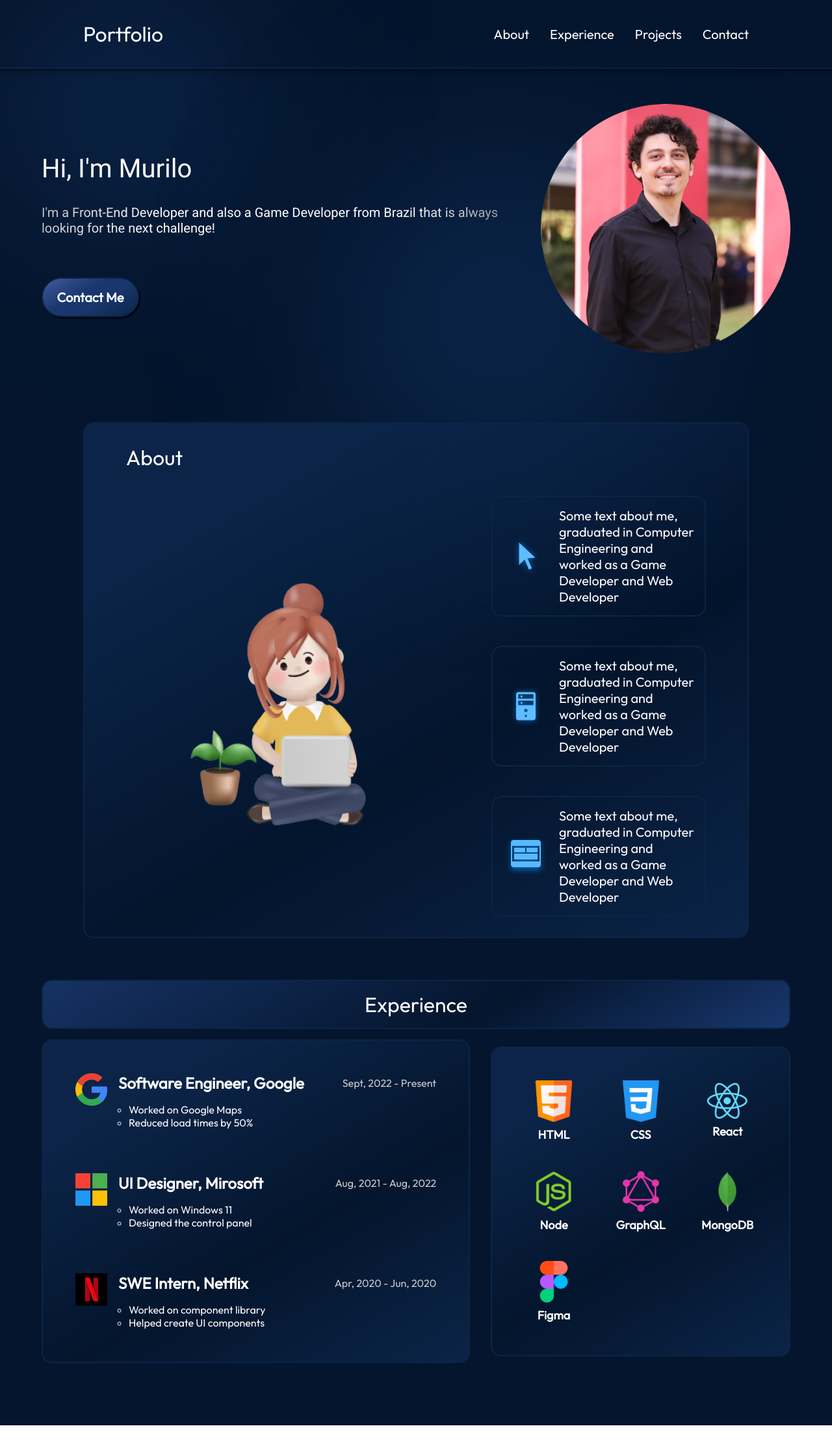
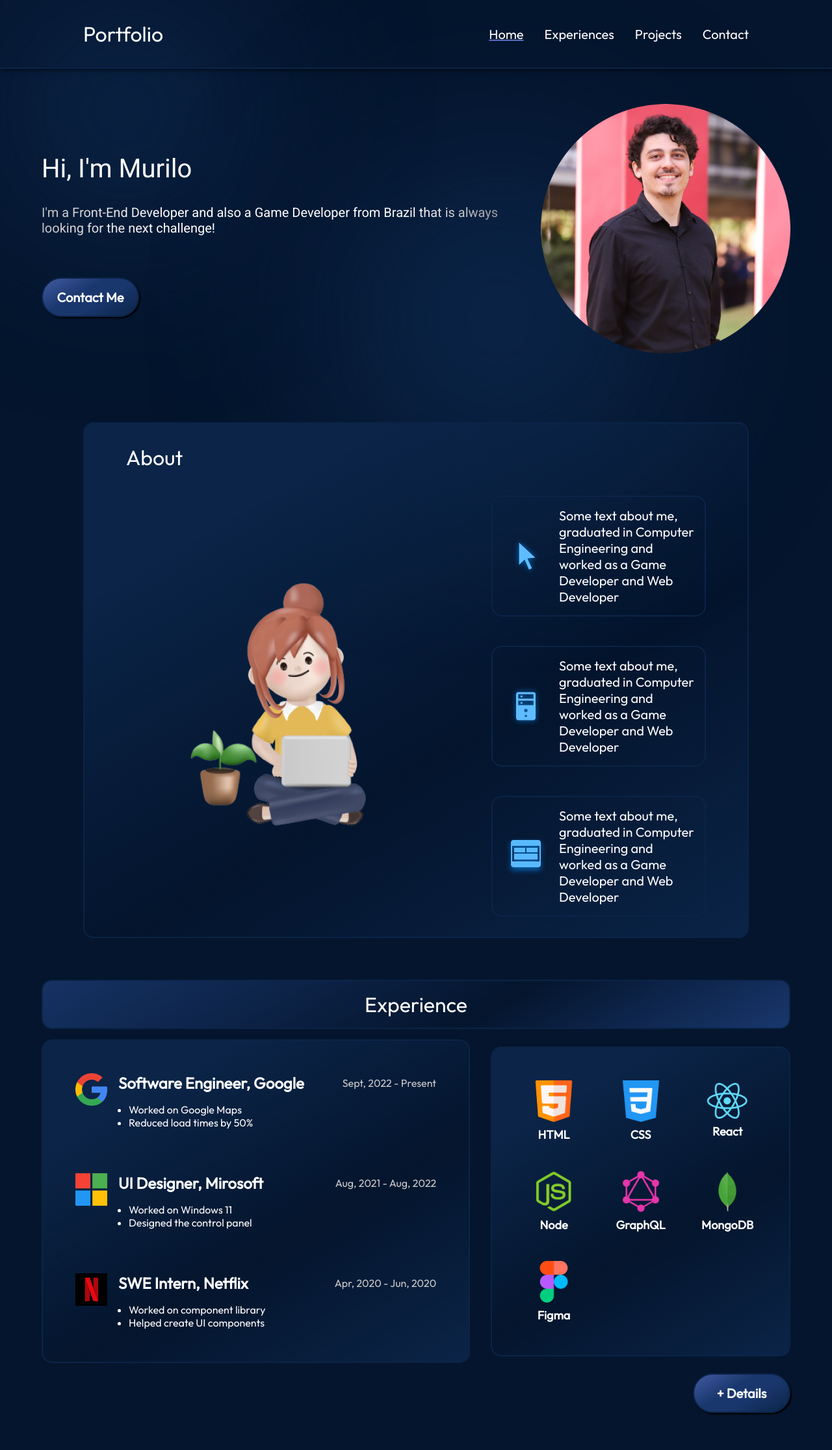
Before and after one commit to LuzMurilo/LuzMurilo.github.io, a React (Vite) app: page / in a window 1280 px wide. Shown: the top 2232 px of the page at 65% size. Before the commit the page ends 2194 px from the top, so only its background shows below. Built offline with nearby package versions, Linux system fonts and the light colour scheme.

Commit message:
started using react-router to make multiple pages

```diff
--- a/package.json
+++ b/package.json
@@ -13,7 +13,8 @@
     "@fontsource/outfit": "^5.0.15",
     "@fontsource/roboto": "^5.0.15",
     "react": "^18.3.1",
-    "react-dom": "^18.3.1"
+    "react-dom": "^18.3.1",
+    "react-router-dom": "^6.26.2"
   },
   "devDependencies": {
     "@eslint/js": "^9.9.0",
--- a/src/App.module.css
+++ b/src/App.module.css
@@ -14,7 +14,9 @@
 a {
     color: var(--color-text);
     font-style: normal;
-    text-decoration: none;
+    text-decoration-line: none;
+    text-decoration-color: var(--color-primary);
+    text-decoration-thickness: 2px;
 }
 
 ul {
--- a/src/App.tsx
+++ b/src/App.tsx
@@ -1,18 +1,27 @@
+import { BrowserRouter, Routes, Route } from "react-router-dom";
 import styles from "./App.module.css";
-import About from "./components/About/About";
-import Experience from "./components/Experience/Experience";
-import Hero from "./components/Hero/Hero";
 import Navbar from "./components/Navbar/Navbar";
+import Home from "./pages/Home";
+import Projects from "./pages/Projects";
+import Experiences from "./pages/Experiences";
 
 function App() {
 
   return (
-    <div className={styles.app}>
-      <Navbar />
-      <Hero />
-      <About />
-      <Experience />
-    </div>
+    <BrowserRouter>
+      <div className={styles.app}>
+        <header>
+          <Navbar />
+        </header>
+        <main>
+          <Routes>
+            <Route index element={<Home />} />
+            <Route path="/projects" element={<Projects/>} />
+            <Route path="/experiences" element={<Experiences />} />
+          </Routes>
+        </main>
+      </div>
+    </BrowserRouter>
   )
 }
 
--- a/src/components/Experience/Experience.module.css
+++ b/src/components/Experience/Experience.module.css
@@ -127,12 +127,29 @@
 }
 
 .cardAssignments {
-    list-style: circle;
+    list-style: disc;
     margin-left: 16px;
 }
 
 .dates {
     color: var(--color-text-secondary);
+}
+
+.detailsBtn {
+    background-color: var(--color-primary);
+    background: var(--gradient-button);
+    padding: 16px;
+    border-radius: 64px;
+    border: 2px solid var(--color-dark);
+    font-size: 1.25rem;
+    font-weight: 600;
+    min-width: 150px;
+    text-align: center;
+    box-shadow: var(--shadow-button);
+    display: block;
+    width: 128px;
+    margin-top: 16px;
+    margin-left: auto;
 }
 
 @media screen and (max-width: 1200px) {
--- a/src/components/Experience/Experience.tsx
+++ b/src/components/Experience/Experience.tsx
@@ -1,3 +1,4 @@
+import { NavLink } from "react-router-dom";
 import styles from "./Experience.module.css";
 import { getImageURL } from "../../utils";
 
@@ -24,7 +25,7 @@ function Experience() {
                 <ul className={styles.cardList}>{
                     experiences.map((experience, id) => {
                         return (
-                            <div className={styles.card} key={id}>
+                            <NavLink to="/experiences" className={styles.card} key={id}>
                                 {experience.imageSrc && <img src={getImageURL(experience.imageSrc)} alt={experience.organisation}></img>}
                                 <div className={styles.cardContent}>
                                     <div className={styles.cardTitle}>
@@ -33,12 +34,13 @@ function Experience() {
                                     </div>
                                     <ul className={styles.cardAssignments}>{experience.assignments.map((ass, index) => <li key={"assignment"+index}>{ass}</li>)}</ul>
                                 </div>
-                            </div>
+                            </NavLink>
                         )
                     })
                 }
                 </ul>
             </div>
+            <NavLink to="/experiences" className={styles.detailsBtn}>+ Details</NavLink>
         </div>
     </section>
   )
--- a/src/components/Hero/Hero.tsx
+++ b/src/components/Hero/Hero.tsx
@@ -10,7 +10,7 @@ function Hero() {
         <div className={styles.content}>
             <h1 className={styles.title}>Hi, I'm Murilo</h1>
             <p className={styles.description}>I'm a Front-End Developer and also a Game Developer from Brazil that is always looking for the next challenge!</p>
-            <a className={styles.contactBtn} href="mailto:murilo.stucki@gmail.com">Contact Me</a>
+            <a className={styles.contactBtn} href="#contact">Contact Me</a>
         </div>
         <img className={styles.heroImg} src={getImageURL("hero/heroImage.png")} alt="Hero image - my photo" />
       </div>
--- a/src/components/Navbar/Navbar.module.css
+++ b/src/components/Navbar/Navbar.module.css
@@ -36,6 +36,10 @@
     display: none;
 }
 
+a.active {
+    text-decoration: underline;
+}
+
 @media screen and (max-width: 790px) {
     .navbar {
         align-items: start;
--- a/src/components/Navbar/Navbar.tsx
+++ b/src/components/Navbar/Navbar.tsx
@@ -1,3 +1,4 @@
+import { NavLink } from "react-router-dom";
 import styles from "./Navbar.module.css";
 import { getImageURL } from "../../utils";
 import { useState } from "react";
@@ -20,16 +21,16 @@ const Navbar = () => {
             <ul className={`${styles.navList} ${!menuOpen && styles.hidden}`}
                 onClick={() => setMenuOpen(false)}>
                 <li className={styles.navItem}>
-                    <a href="/#about">About</a>
+                    <NavLink to="/">Home</NavLink>
                 </li>
                 <li className={styles.navItem}>
-                    <a href="/#experience">Experience</a>
+                    <NavLink to="/experiences">Experiences</NavLink>
                 </li>
                 <li className={styles.navItem}>
-                    <a href="/#projects">Projects</a>
+                    <NavLink to="/projects">Projects</NavLink>
                 </li>
                 <li className={styles.navItem}>
-                    <a href="/#Contact">Contact</a>
+                    <a href="#contact">Contact</a>
                 </li>
             </ul>
         </div>
--- a/src/index.css
+++ b/src/index.css
@@ -8,3 +8,7 @@
 html {
   scroll-behavior: smooth;
 }
+
+a.active {
+  text-decoration-line: underline;
+}
--- /dev/null
+++ b/src/pages/Experiences.tsx
@@ -0,0 +1,9 @@
+
+
+function Experiences() {
+  return (
+    <div>Experiences</div>
+  )
+}
+
+export default Experiences
--- /dev/null
+++ b/src/pages/Home.tsx
@@ -0,0 +1,16 @@
+import About from "../components/About/About"
+import Experience from "../components/Experience/Experience"
+import Hero from "../components/Hero/Hero"
+
+
+function Home() {
+  return (
+    <>
+        <Hero />
+        <About />
+        <Experience />
+    </>
+  )
+}
+
+export default Home
--- /dev/null
+++ b/src/pages/Projects.tsx
@@ -0,0 +1,9 @@
+
+
+function Projects() {
+  return (
+    <div>Projects</div>
+  )
+}
+
+export default Projects
```
Also changed, not shown: 1 other file (tests, documents, lock files or other folders).
